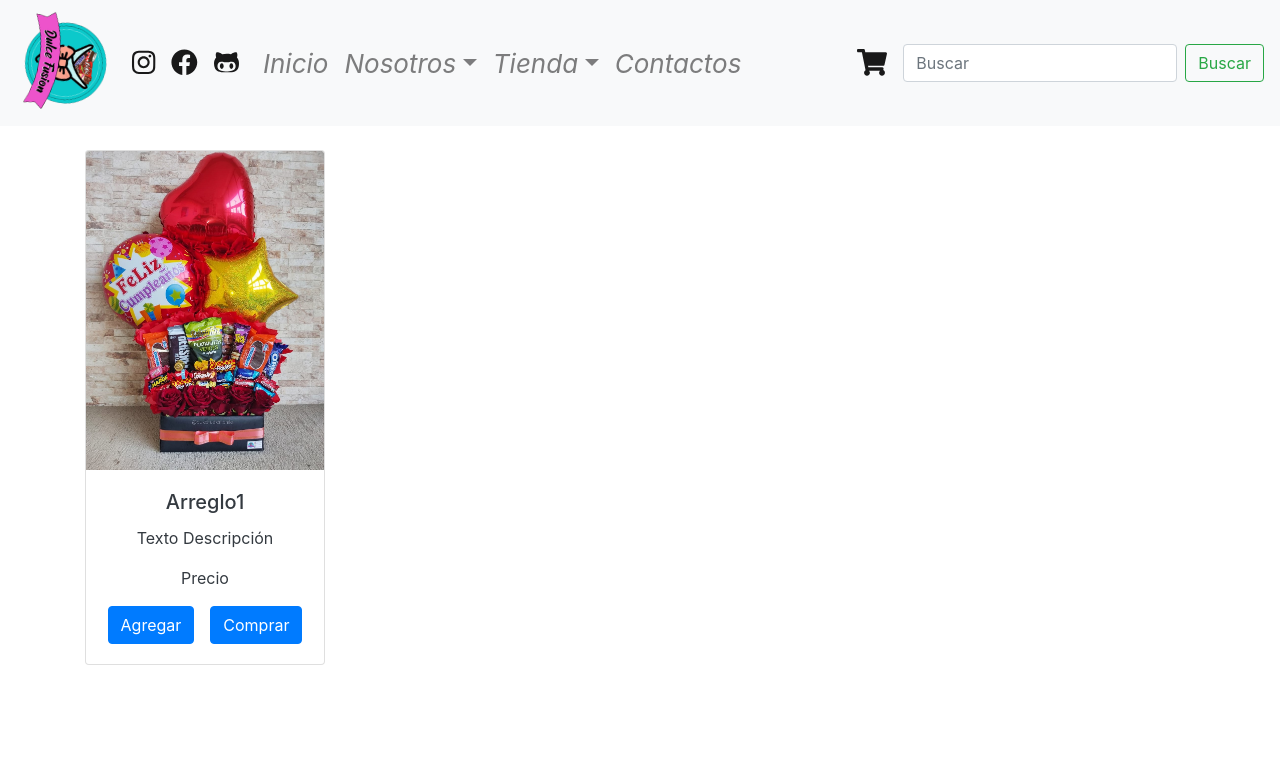
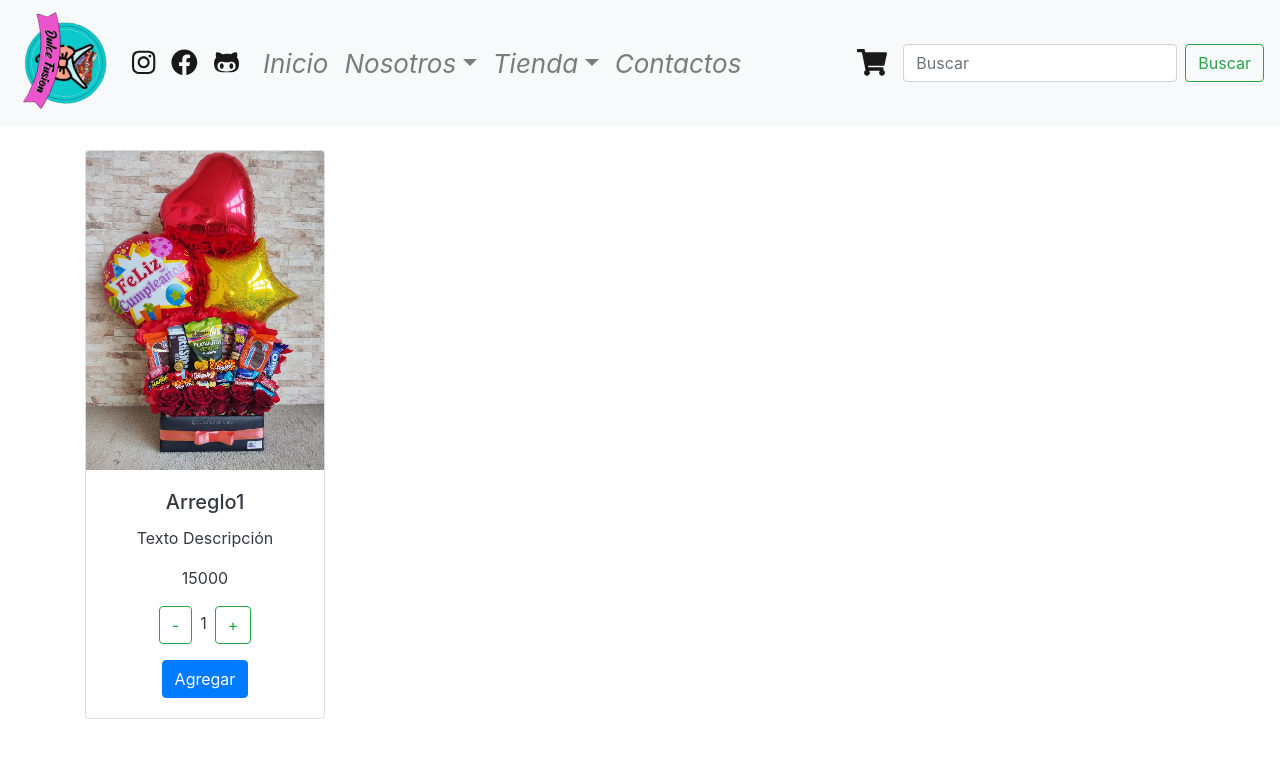
Before and after one commit to merlysfinol/dulcereact, a React (Create React App) app: page / in a window 1280 px wide. Shown: the top 758 px of the page. Built offline with nearby package versions, Linux system fonts and the light colour scheme.

Commit message:
Agregado ItemCount

```diff
--- a/src/App.js
+++ b/src/App.js
@@ -2,7 +2,6 @@
 import NavBar from './components/CardComponent/NavBar';
 import "../node_modules/bootstrap/dist/css/bootstrap.css";
 import ItemListContainer from './components/CardComponent/ItemListContainer';
-import imagen from './img/arreglo1.jpg'
 
 function App() {
 
@@ -11,7 +10,7 @@
 
        <NavBar />
 
-       <ItemListContainer imagen={imagen} titulo={"Arreglo1"} descripcion={"Texto Descripción"} precio={"Precio"}/>
+       <ItemListContainer />
 
     </div>
   );
--- a/src/components/CardComponent/Cards.jsx
+++ b/src/components/CardComponent/Cards.jsx
@@ -1,8 +1,8 @@
 import React from "react"
 import { Card } from "react-bootstrap"
-import { Button } from "react-bootstrap"
+import ItemCount from "./ItemCount"
 
-function Cards({imagen, titulo, descripcion, precio}) {
+function Cards({imagen, titulo, descripcion, precio, stock, inicial}) {
     return (
         <Card style={{ width: '15rem' }}>
             <Card.Img variant="top" src={imagen} />
@@ -14,8 +14,7 @@
                 <Card.Text>
                 {precio}
                 </Card.Text>
-                <Button variant="primary mr-2">Agregar</Button>
-                <Button variant="primary ml-2">Comprar</Button>
+              <ItemCount stock={stock} inicial={inicial} />
             </Card.Body>
         </Card>
     )
--- /dev/null
+++ b/src/components/CardComponent/ItemCount.jsx
@@ -0,0 +1,32 @@
+import React, { useState, useEffect } from 'react'
+import { Button } from "react-bootstrap"
+
+function ItemCount({inicial, stock} ) {
+
+    let [variable, setVariable]  = useState(inicial)
+
+    useEffect(() => {
+        return () =>{
+          }
+    }, [])
+
+    const unaVariable = (x) => setVariable(variable+x);
+
+    variable = parseInt(variable < 1 ? variable+1 : variable)
+
+    variable = parseInt(variable > stock ? variable-1 : variable)
+
+    let bloqueoBoton = stock <= 0 ? true : false
+
+    return (
+        <div>
+            <Button variant="outline-success mr-2" onClick={() => unaVariable(-1)}>-</Button>
+            {variable}
+            <Button variant="outline-success ml-2" onClick={() => unaVariable(+1)}>+</Button>
+            <p></p>
+            <Button variant="primary" disabled={bloqueoBoton}>Agregar</Button>
+       </div>
+    )
+}
+
+export default ItemCount
--- a/src/components/CardComponent/ItemListContainer.jsx
+++ b/src/components/CardComponent/ItemListContainer.jsx
@@ -1,10 +1,19 @@
-import React from "react"
+import {React, useEffect} from "react"
 import Cards from "./Cards"
+import imagen from '../../img/arreglo1.jpg'
 
-function ItemListContainer({imagen, titulo, descripcion, precio}) {
+function ItemListContainer() {
+
+    useEffect(() => {
+
+        return () => {
+
+        }
+    }, [])
+
     return (
     <div className="container mt-4">
-       <Cards imagen={imagen} titulo={titulo} descripcion={descripcion} precio={precio}/>
+       <Cards imagen={imagen} titulo={"Arreglo1"} descripcion={"Texto Descripción"} precio={"15000"} stock={"5"} inicial={"1"}/>
     </div>
     )
 }
--- a/src/components/CardComponent/NavBar.jsx
+++ b/src/components/CardComponent/NavBar.jsx
@@ -14,7 +14,7 @@
     return(
      <>
     <Navbar bg="light" expand="lg">
-        <a class="navbar-brand" href="/"><img src={logo} className="App-logo" alt=""/></a>
+        <a className="navbar-brand" href="/"><img src={logo} className="App-logo" alt=""/></a>
         <Navbar.Brand href="https://www.instagram.com/dulcefusion.chile/?hl=es-la" target="_blank"><FontAwesomeIcon icon={['fab', 'instagram']}  size="lg"/></Navbar.Brand>
         <Navbar.Brand href="https://www.facebook.com/profile.php?id=100063530833892" target="_blank"><FontAwesomeIcon icon={['fab', 'facebook']}  size="lg"/></Navbar.Brand>
         <Navbar.Brand href="https://github.com/merlysfinol" target="_blank"><FontAwesomeIcon icon={['fab', 'github-alt']}  size="lg"/></Navbar.Brand>
```
Also changed, not shown: src/components/CardComponent/index.jsx (deleted, +0 -56 lines), src/img/logo192.png (added).
